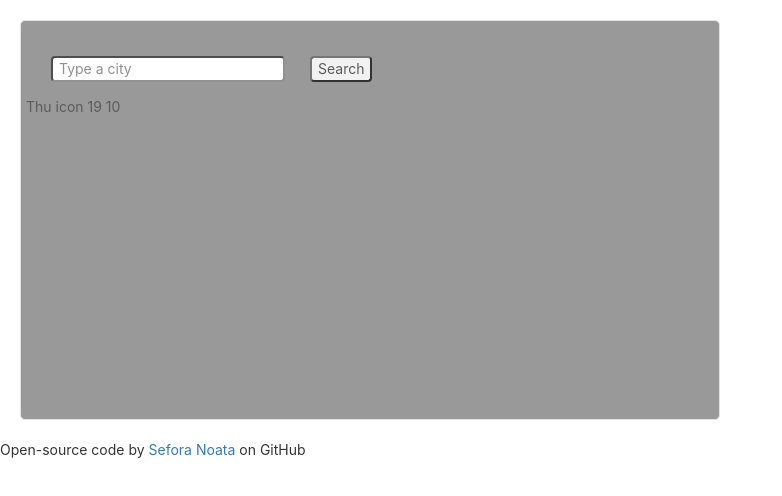
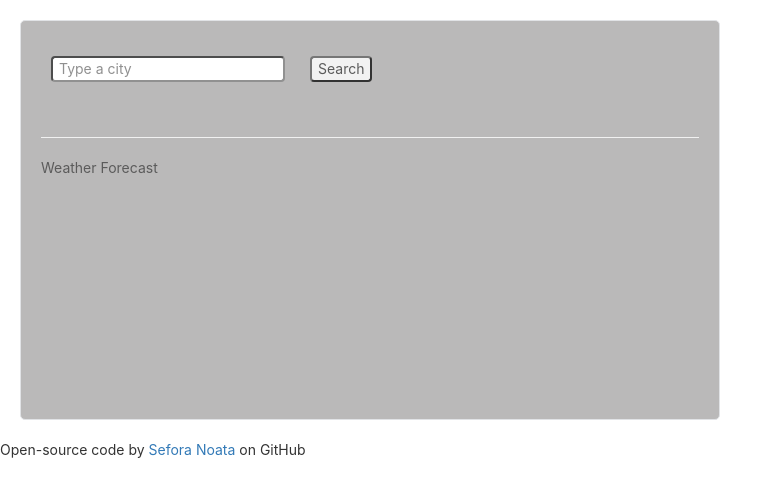
Before and after one commit to EduardMat/react-weather, a React (Create React App) app: page / in a window 1280 px wide. Shown: the top 496 px of the page, without its empty margins (0-782 px from the left). Built offline with nearby package versions, Linux system fonts and the light colour scheme.

Commit message:
color of app changed, forecast added

```diff
--- a/src/App.css
+++ b/src/App.css
@@ -3,7 +3,7 @@
   margin: 20px;
   border: 1px solid #dadde1;
   border-radius: 5px;
-  background-color: grey;
+  background-color: rgb(170, 168, 168);
   height: 400px;
   max-width: 700px;
   opacity: 80%;
--- a/src/App.js
+++ b/src/App.js
@@ -3,7 +3,7 @@ import Weather from "./Weather";
 import Link from "./Link";
 import './App.css';
 
-function App() {
+export default function App() {
   return (
     <div className="App">
     <Weather defaultCity ="New York"/>
@@ -13,5 +13,3 @@ function App() {
     </div>
   );
 }
-
-export default App;
--- a/src/Weather.js
+++ b/src/Weather.js
@@ -65,6 +65,8 @@ export default function Weather() {
         <input className="SearchCity" type="submit" value="Search" />
       </form>
       <div>{forecast}</div>
+      <br/>
+      <hr/>
       <WeatherForecast />
     </div>
   );
--- a/src/WeatherForecast.js
+++ b/src/WeatherForecast.js
@@ -1,19 +1,10 @@
-import React, { useState } from "react";
-import axios from "axios";
+import React from "react";
 import "./WeatherForecast.css";
 
 export default function WeatherForecast(){
     return (
-        <div className="WeatherForecast">
-        <div className="row">
-           <div className="col">
-            Thu
-            icon
-            19  10
-
-           </div>
-
-        </div>
+        <div>
+            Weather Forecast
         </div>
     )
 }
```
Also changed, not shown: src/ForecastDay.css (added), src/ForecastDay.js (added).
